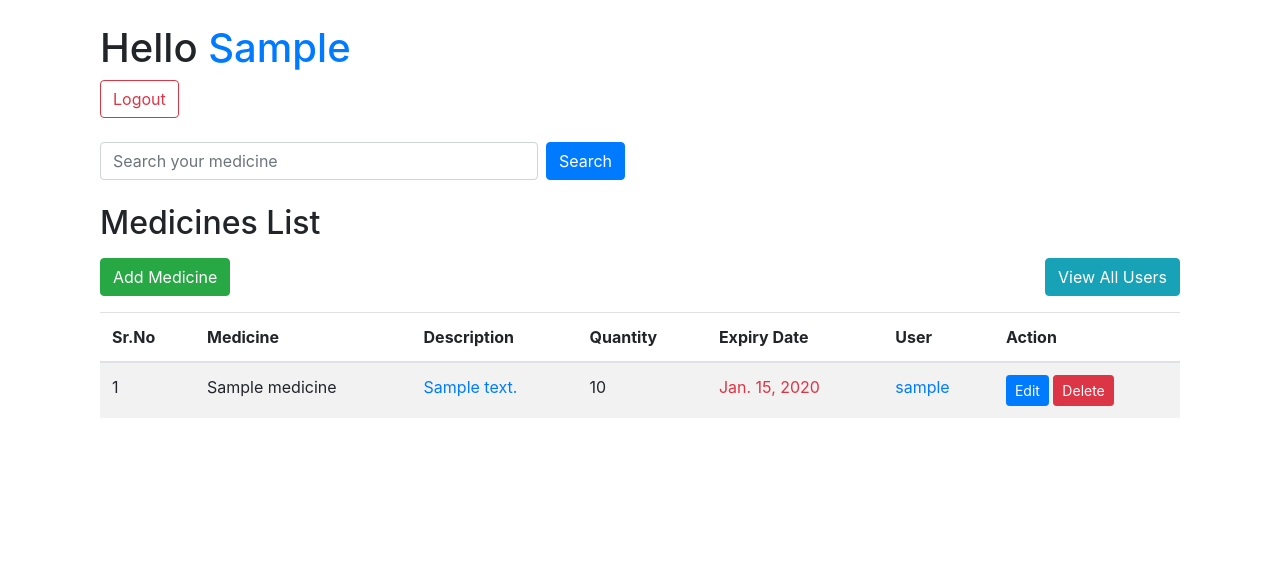
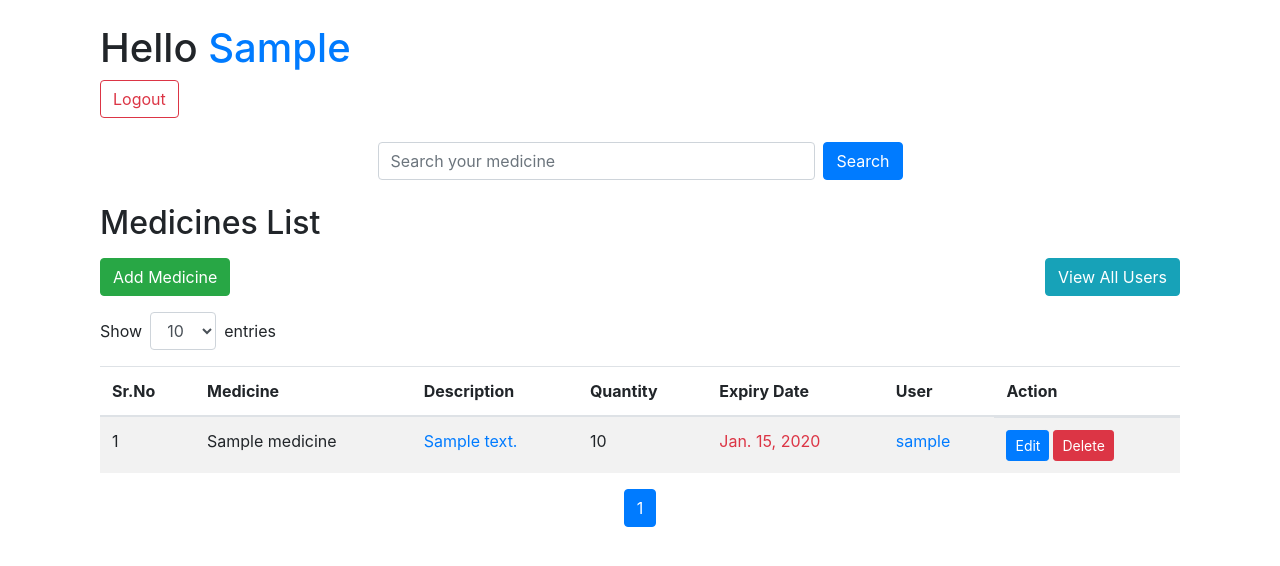
Before and after one commit to aaravchauhan18/first-aid-kit-django, a Django app: page / in a window 1280 px wide. Shown: the top 566 px of the page. Run offline with Django 5.2, Linux system fonts and the light colour scheme; a user stored in the database is signed in; tables that the repository leaves empty hold one stand-in row (values such as "Sample post").

Commit message:
add table-responsive

```diff
--- a/base/templates/base/medicine_list.html
+++ b/base/templates/base/medicine_list.html
@@ -3,14 +3,18 @@
 {% block content %}
 
 <div class="container mt-4">
-    <div>
+    <div class="row">
+        <div class="col-12">
             {% if request.user.is_staff %}
-            <h1>Hello <a href="/admin" >{{ request.user|title }}</a></h1>
+                <h1>Hello <a href="/admin">{{ request.user|title }}</a></h1>
             {% else %}
                 <h1>Hello {{ request.user|title }}</h1>
             {% endif %}
         </div>
+    </div>
 
+    <div class="row">
+        <div class="col-12">
             {% if request.user.is_authenticated %}
             <form action="{% url 'logout' %}" method="post" style="display:inline;">
                 {% csrf_token %}
@@ -19,6 +23,8 @@
             {% else %}
             <a href="{% url 'login' %}" class="btn btn-outline-primary">Login</a>
             {% endif %}
+        </div>
+    </div>
 </div>
 
 {% if expiring_medicines and not request.user.is_staff %}
@@ -32,9 +38,9 @@
 </div>
 {% endif %}
 
-<div id="search-add-wrapper" class="mt-4 col-lg-6 ">
-    <form method="GET" style="display: flex;">
-        <input type='text' name='search-area' class="form-control mr-2" placeholder="Search your medicine" value="{{ search_input }}">
+<div id="search-add-wrapper" class="mt-4 col-12 col-lg-6 mx-auto">
+    <form method="GET" class="form-inline d-flex flex-nowrap">
+        <input type="text" name="search-area" class="form-control mr-2 flex-grow-1" placeholder="Search your medicine" value="{{ search_input }}">
         <button type="submit" class="btn btn-primary">Search</button>
     </form>
 </div>
@@ -48,6 +54,30 @@
         {% endif %}
     </div>
 
+    <div class="mb-3">
+        <form method="GET" class="form-inline d-flex flex-wrap align-items-center">
+            <div class="form-group mb-1 mb-sm-0 d-flex align-items-center">
+                <label for="per_page" class="sr-only">Show</label>
+                <span class="mr-2">Show</span>
+                <select id="per_page" name="per_page" class="form-control" onchange="this.form.submit()">
+                    <option value="10" {% if per_page == 10 %}selected{% endif %}>10</option>
+                    <option value="20" {% if per_page == 20 %}selected{% endif %}>20</option>
+                    <option value="50" {% if per_page == 50 %}selected{% endif %}>50</option>
+                </select>
+            </div>
+            <div class="form-group mb-1 mb-sm-0 d-flex align-items-center">
+                <label for="entries" class="sr-only">entries</label>
+                <span class="ml-2">entries</span>
+            </div>
+            <input type="hidden" name="search-area" value="{{ search_input }}">
+            <!-- Keep the page number in the URL to maintain pagination state -->
+            <input type="hidden" name="page" value="{{ page_obj.number }}">
+        </form>
+    </div>
+
+
+
+    <div class="table-responsive">
         <table class="table table-striped">
             <thead>
                 <tr>
@@ -63,7 +93,7 @@
                 </tr>
             </thead>
             <tbody>
-            {% for medicine in medicines %}
+                {% for medicine in page_obj %}
                 <tr>
                     <td>{{ forloop.counter }}</td>
                     <td>{{ medicine.medicine_name }}</td>
@@ -75,9 +105,9 @@
                         <a href="{% url 'user-medicines' medicine.user.id %}">{{ medicine.user.username }}</a>
                     </td>
                     {% endif %}
-                <td>
+                    <td class="d-flex">
                         <a href="{% url 'medicine-update' medicine.id %}" class="btn btn-sm btn-primary">Edit</a>
-                    <a href="{% url 'medicine-delete' medicine.id %}" class="btn btn-sm btn-danger">Delete</a>
+                        <a href="{% url 'medicine-delete' medicine.id %}" class="btn btn-sm btn-danger ml-1">Delete</a>
                     </td>
                 </tr>
                 {% empty %}
@@ -95,4 +125,46 @@
         </table>
     </div>
 
+    <!-- Pagination -->
+    <nav aria-label="Page navigation">
+        <ul class="pagination justify-content-center">
+            {% if page_obj.has_previous %}
+                <li class="page-item">
+                    <a class="page-link" href="?page=1&per_page={{ per_page }}&search-area={{ search_input }}" aria-label="First">
+                        <span aria-hidden="true">&laquo;&laquo;</span>
+                    </a>
+                </li>
+                <li class="page-item">
+                    <a class="page-link" href="?page={{ page_obj.previous_page_number }}&per_page={{ per_page }}&search-area={{ search_input }}" aria-label="Previous">
+                        <span aria-hidden="true">&laquo;</span>
+                    </a>
+                </li>
+            {% endif %}
+            {% for num in page_obj.paginator.page_range %}
+                {% if page_obj.number == num %}
+                    <li class="page-item active">
+                        <span class="page-link">{{ num }}<span class="sr-only">(current)</span></span>
+                    </li>
+                {% else %}
+                    <li class="page-item">
+                        <a class="page-link" href="?page={{ num }}&per_page={{ per_page }}&search-area={{ search_input }}">{{ num }}</a>
+                    </li>
+                {% endif %}
+            {% endfor %}
+            {% if page_obj.has_next %}
+                <li class="page-item">
+                    <a class="page-link" href="?page={{ page_obj.next_page_number }}&per_page={{ per_page }}&search-area={{ search_input }}" aria-label="Next">
+                        <span aria-hidden="true">&raquo;</span>
+                    </a>
+                </li>
+                <li class="page-item">
+                    <a class="page-link" href="?page={{ page_obj.paginator.num_pages }}&per_page={{ per_page }}&search-area={{ search_input }}" aria-label="Last">
+                        <span aria-hidden="true">&raquo;&raquo;</span>
+                    </a>
+                </li>
+            {% endif %}
+        </ul>
+    </nav>
+</div>
+
 {% endblock content %}
--- a/base/views.py
+++ b/base/views.py
@@ -23,6 +23,8 @@ from django.contrib import messages
 
 from django.utils import timezone
 from datetime import timedelta
+
+from django.core.paginator import Paginator
 # Create your views here.
 
 class CustomLoginView(LoginView):
@@ -85,6 +87,15 @@ class MedicineList(LoginRequiredMixin, ListView):
 
         context['expiring_medicines'] = expiring_medicines
 
+        # Handle pagination
+        per_page = int(self.request.GET.get('per_page', 10))  # Get the number of items per page from the GET parameters, default to 10
+        paginator = Paginator(context['medicines'], per_page)
+        page_number = self.request.GET.get('page')
+        page_obj = paginator.get_page(page_number)
+
+        context['page_obj'] = page_obj
+        context['per_page'] = per_page
+
         return context
 
 
@@ -99,8 +110,9 @@ class MedicineCreate(LoginRequiredMixin, CreateView):
     success_url = reverse_lazy('medicines')
 
     def form_valid(self, form):
-        # Set the user to the currently logged-in user
-        form.instance.user = self.request.user
+        if not self.request.user.is_staff:
+            # Set the user to the currently logged-in user if not admin
+            form.instance.user = self.request.user
         return super().form_valid(form)
 
     def get_form(self, form_class=None):
@@ -109,6 +121,7 @@ class MedicineCreate(LoginRequiredMixin, CreateView):
             # Remove the 'user' field for non-admin users
             form.fields.pop('user', None)
         return form
+
 
 class MedicineUpdate(LoginRequiredMixin, UpdateView):
     model = Medicine
@@ -162,6 +175,15 @@ class UserMedicineList(LoginRequiredMixin, ListView):
         expiring_medicines = context['medicines'].filter(expiry_date__lt=one_month_from_now)
 
         context['expiring_medicines'] = expiring_medicines
+
+         # Handle pagination
+        per_page = int(self.request.GET.get('per_page', 10))  # Get the number of items per page from the GET parameters, default to 10
+        paginator = Paginator(context['medicines'], per_page)
+        page_number = self.request.GET.get('page')
+        page_obj = paginator.get_page(page_number)
+
+        context['page_obj'] = page_obj
+        context['per_page'] = per_page
 
         return context
 
```
Also changed, not shown: base/forms.py (+6 -2 lines), base/templates/base/medicine_form.html (+27 -1 lines), base/templates/base/user_list.html (+4 -4 lines), base/templates/base/user_medicines.html (+8 -6 lines). Lines whose indentation alone changed are shown as unchanged.
